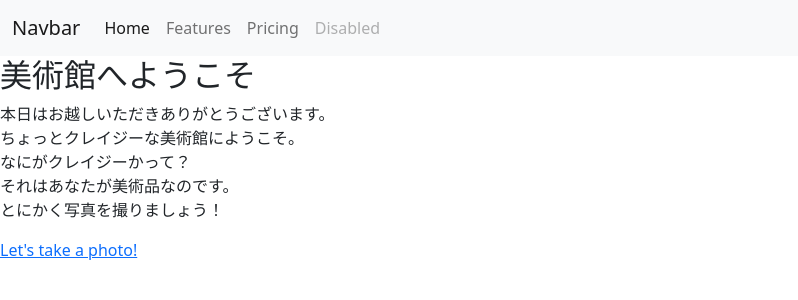
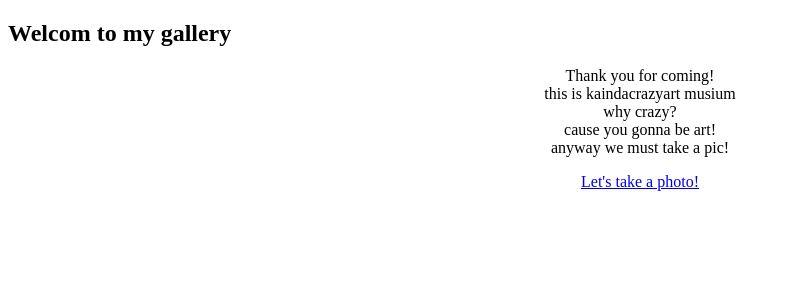
Before and after one commit to kouhei525/flask, a Flask app: page / in a window 1280 px wide. Shown: the top 300 px of the page, without its empty margins (0-798 px from the left). Run offline with Flask 2, Linux system fonts and the light colour scheme.

Commit message:
大枠の完成

```diff
--- a/flask1/apps/app.py
+++ b/flask1/apps/app.py
@@ -1,6 +1,6 @@
 import cv2
-from templates import camtestRef
 from flask import Flask, render_template, url_for
+import camtestRef
 import fakeGen
 """
 import matplotlib
--- /dev/null
+++ b/flask1/apps/app.yaml
@@ -0,0 +1,2 @@
+runtime: python310
+entrypoint: gunicorn -b :$PORT -w 2 app:app
--- /dev/null
+++ b/flask1/apps/requirements.txt
@@ -0,0 +1,3 @@
+flask
+opencv-python
+torch
--- /dev/null
+++ b/flask1/apps/static/home.css
@@ -0,0 +1,3 @@
+.group0{
+    text-align: center;
+}
--- a/flask1/apps/templates/html_practice.html
+++ b/flask1/apps/templates/html_practice.html
@@ -2,55 +2,26 @@
 <html lang="en">
 
 <head>
-  <!-- CSS only -->
-  <link href="https://cdn.jsdelivr.net/npm/bootstrap@5.0.2/dist/css/bootstrap.min.css" rel="stylesheet"
-    integrity="sha384-EVSTQN3/azprG1Anm3QDgpJLIm9Nao0Yz1ztcQTwFspd3yD65VohhpuuCOmLASjC" crossorigin="anonymous">
-  <!-- JavaScript Bundle with Popper -->
-  <script src="https://cdn.jsdelivr.net/npm/bootstrap@5.0.2/dist/js/bootstrap.bundle.min.js"
-    integrity="sha384-MrcW6ZMFYlzcLA8Nl+NtUVF0sA7MsXsP1UyJoMp4YLEuNSfAP+JcXn/tWtIaxVXM"
-    crossorigin="anonymous"></script>
   <meta charset="UTF-8">
   <meta http-equiv="X-UA-Compatible" content="IE=edge">
   <meta name="viewport" content="width=device-width, initial-scale=1.0">
+  <link rel="stylesheet" href="{{url_for('static', filename='home.css')}}">
   <title>Document</title>
 </head>
 
 <body>
-  <nav class="navbar navbar-expand-lg navbar-light bg-light">
-    <div class="container-fluid">
-      <a class="navbar-brand" href="#">Navbar</a>
-      <button class="navbar-toggler" type="button" data-bs-toggle="collapse" data-bs-target="#navbarNav"
-        aria-controls="navbarNav" aria-expanded="false" aria-label="Toggle navigation">
-        <span class="navbar-toggler-icon"></span>
-      </button>
-      <div class="collapse navbar-collapse" id="navbarNav">
-        <ul class="navbar-nav">
-          <li class="nav-item">
-            <a class="nav-link active" aria-current="page" href="#">Home</a>
-          </li>
-          <li class="nav-item">
-            <a class="nav-link" href="#">Features</a>
-          </li>
-          <li class="nav-item">
-            <a class="nav-link" href="#">Pricing</a>
-          </li>
-          <li class="nav-item">
-            <a class="nav-link disabled" href="#" tabindex="-1" aria-disabled="true">Disabled</a>
-          </li>
-        </ul>
-      </div>
-    </div>
-  </nav>
-  <h2>美術館へようこそ</h2>
+
+
+  <h2>Welcom to my gallery</h2>
 
   <div class="group0">
-    <p>本日はお越しいただきありがとうございます。
-      <br>ちょっと<span>クレイジー</span>な美術館にようこそ。
-      <br>なにがクレイジーかって？
-      <br>それはあなたが美術品なのです。
-      <br>とにかく写真を撮りましょう！
+
+    <p>Thank you for coming!
+      <br>this is kainda<span>crazy</span>art musium
+      <br>why crazy?
+      <br>cause you gonna be art!
+      <br>anyway we must take a pic!
     </p>
-
    <a href="{{ url_for('camtest') }}">Let's take a photo!</a>
   </div>
 </body>
--- a/flask1/apps/templates/show_fake.html
+++ b/flask1/apps/templates/show_fake.html
@@ -7,6 +7,6 @@
     <title>Document</title>
 </head>
 <body>
-    <img src="static/fake_B.png" alt="generate">
+    <img src="static/fake_B.png" alt onerror="this.onerror = null; this.src='';">
 </body>
 </html>
--- a/flask1/apps/templates/show_picture.html
+++ b/flask1/apps/templates/show_picture.html
@@ -11,8 +11,10 @@
 
 <body>
   <div class="yourpic">
-   <img src="static/camera_capture.jpg" width="600px">
-   <a href="{{url_for('fake')}}">私があなたを描きます。</a>
+   <img src="static/camera_capture.jpg"
+   alt
+   onerror="this.onerror = null; this.src='';">
+   <a href="{{url_for('fake')}}">I will draw you!</a>
   </div>
 </body>
 
```
Also changed, not shown: flask1/apps/camtestRef.py (renamed from flask1/apps/templates/camtestRef.py), flask1/apps/static/style.css (deleted), 1 other file.
